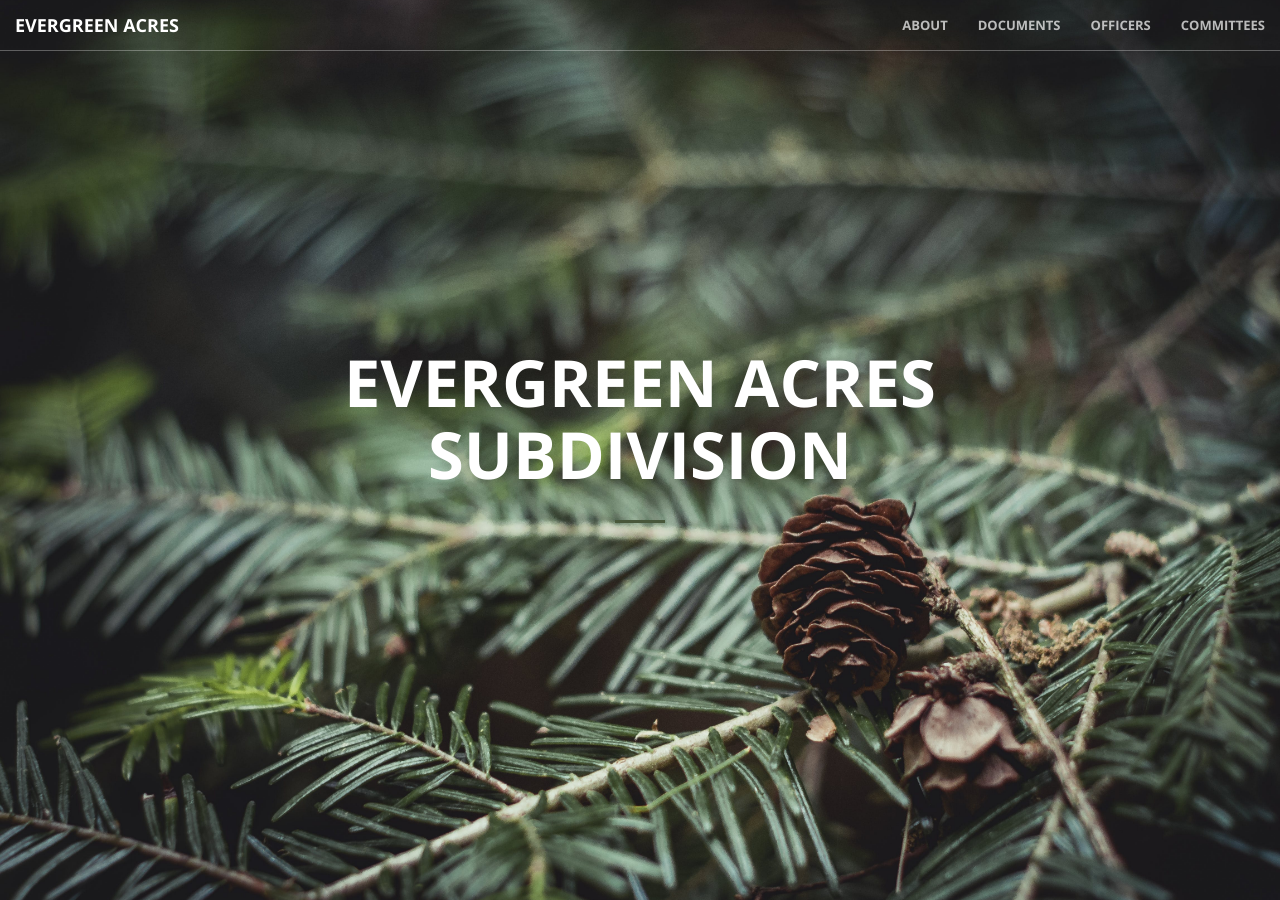
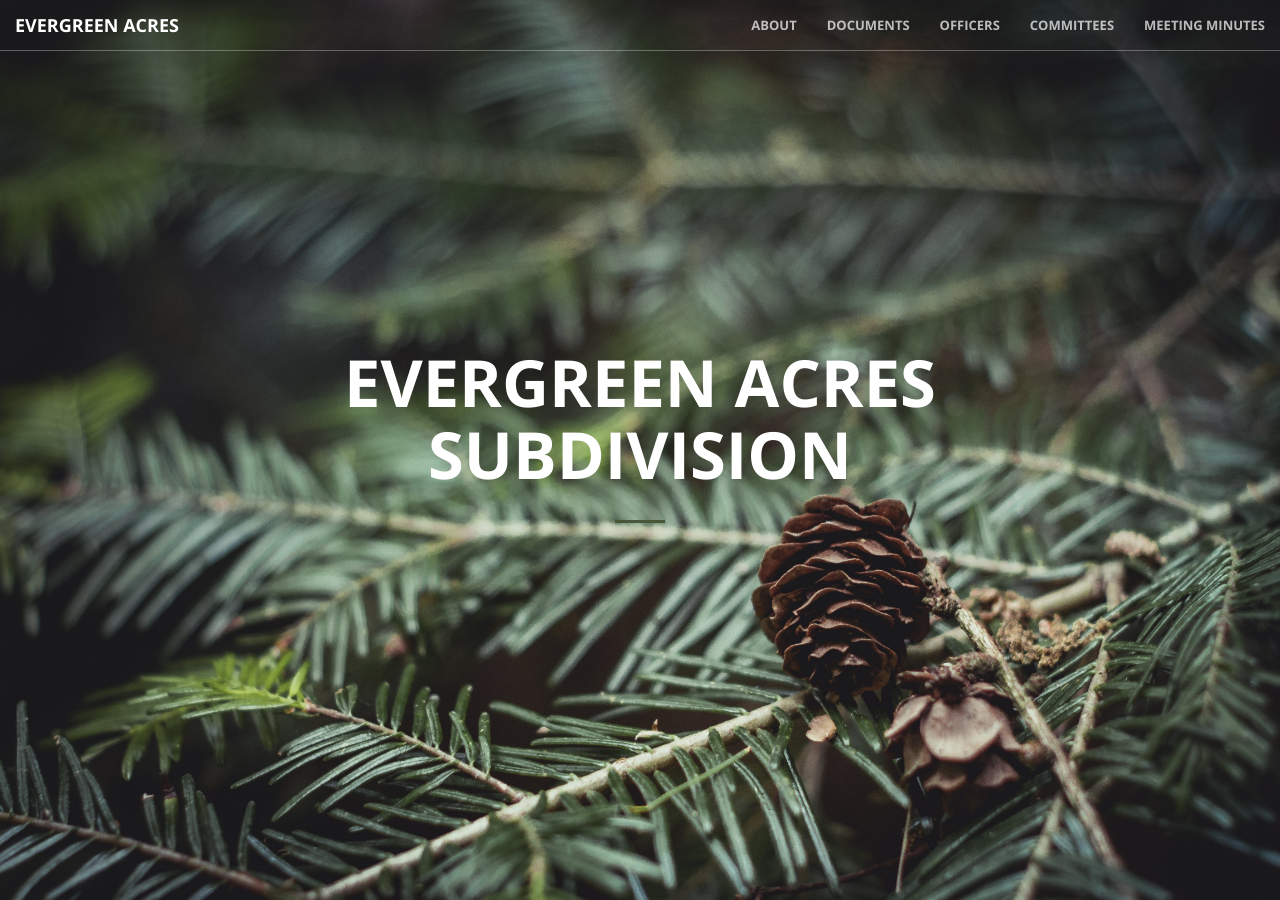
Before and after one commit to bnwoods/evergreen-acres-site, a Jekyll site: the page built from index.html, in a window 1280 px wide and 900 px high. Built offline with Jekyll 4.4.1, drawn with Linux system fonts in a browser that asks for light colours.

Commit message:
Add link for meeting minutes

```diff
--- a/_includes/nav.html
+++ b/_includes/nav.html
@@ -26,6 +26,9 @@
                 <li>
                     <a class="page-scroll" href="#committees">Committees</a>
                 </li>
+                <li>
+                    <a class="page-scroll" href="https://drive.google.com/open?id=1ojHtZb85gPfm6webdEGmAnwqLBUrrDYj" target="_blank">Meeting Minutes</a>
+                </li>
             </ul>
         </div>
         <!-- /.navbar-collapse -->
```
